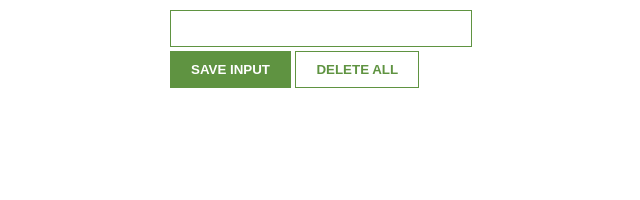
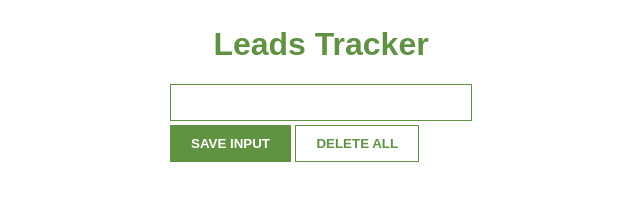
Before and after one commit to jacquikeating/leads-tracker-app, a website built with Vite: page index.html in a window 1280 px wide. Shown: the whole page, without its empty margins (319-959 px from the left). Built offline with nearby package versions, Linux system fonts and the light colour scheme; some packages are replaced by stand-ins of ours; no server answers; the database is empty.

Commit message:
Added a title
- Added an <h1> element that simply says "Leads Tracker."
- Styled title.

```diff
--- a/index.css
+++ b/index.css
@@ -3,6 +3,13 @@ body {
     padding: 10px;
     font-family: Arial, Helvetica, sans-serif;
     max-width: 302px;
+}
+
+h1 {
+    color: #5f9341;
+    text-align: center;
+    width: 100%;
+    margin-top: 1rem;
 }
 
 input {
--- a/index.html
+++ b/index.html
@@ -9,6 +9,7 @@
         <link rel="manifest" href="/site.webmanifest">
     </head>
     <body>
+        <h1>Leads Tracker</h1>
         <input type="text" id="input-el">
         <button id="input-btn">SAVE INPUT</button>
         <button id="delete-btn">DELETE ALL</button>
```
